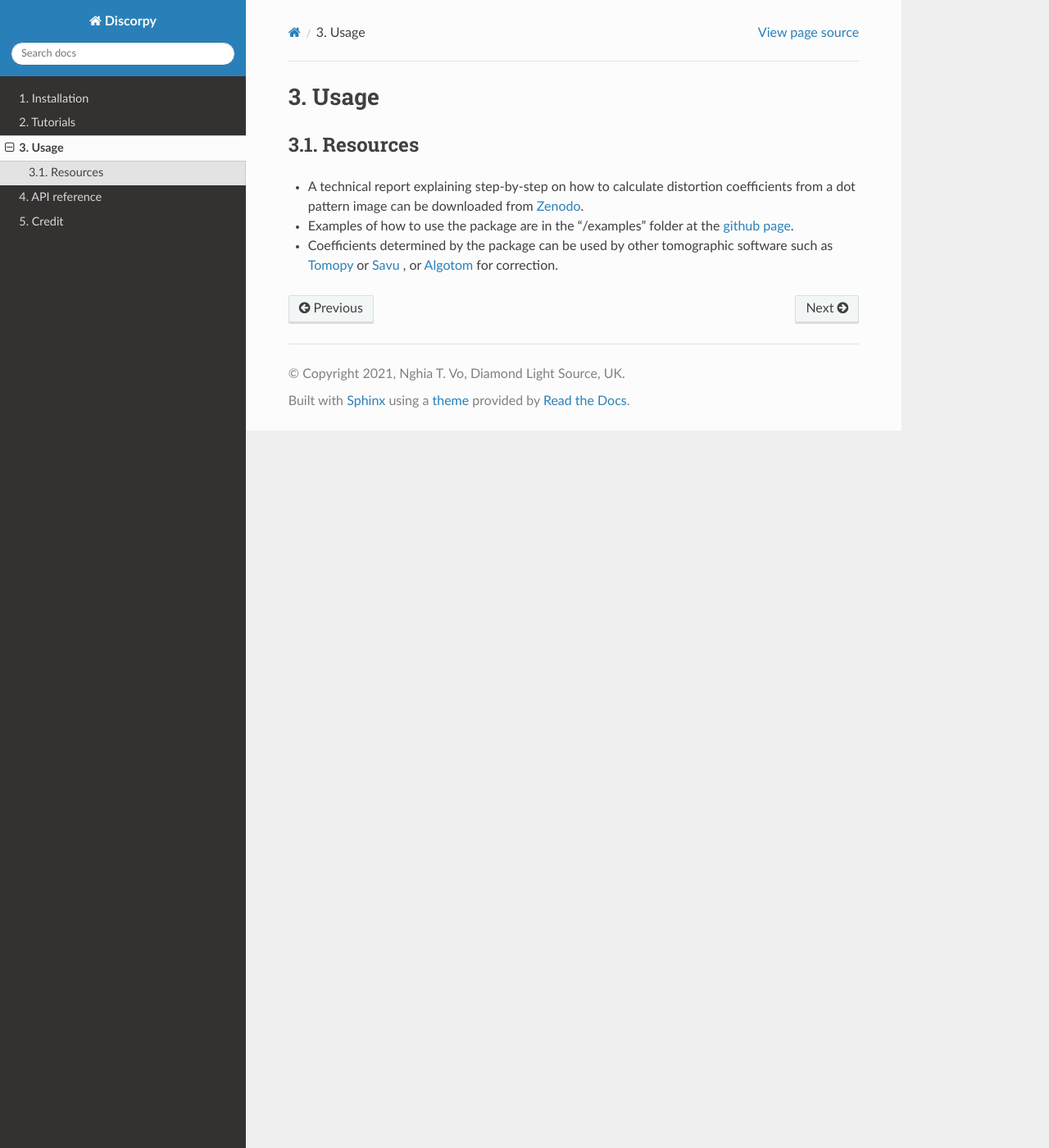
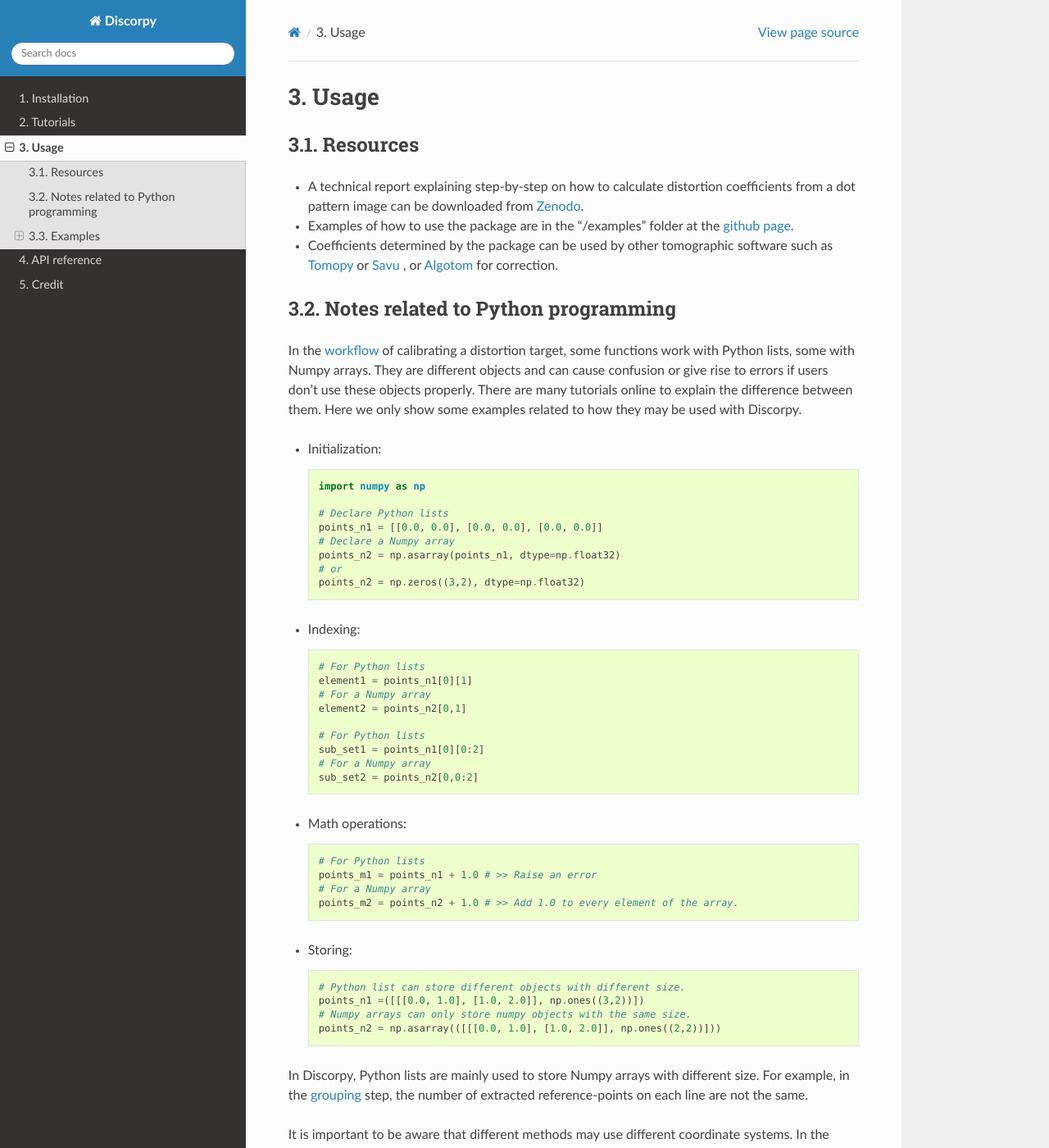
Before and after one commit to DiamondLightSource/discorpy, a Sphinx documentation site: the page built from docs/source/usage.rst, in a window 1280 px wide and 1400 px high. Shown: the whole window at 82% size. Built offline with Sphinx 7.4.7 and the Read the Docs theme 2.0.0, drawn with Linux system fonts in a browser that asks for light colours; some of the changed text lies outside the part shown.

Commit message:
Add docs for Usage section, example 1

```diff
--- a/docs/source/conf.py
+++ b/docs/source/conf.py
@@ -140,7 +140,7 @@ texinfo_documents = [
 # Add any paths that contain custom static files (such as style sheets) here,
 # relative to this directory. They are copied after the builtin static files,
 # so a file named "default.css" will overwrite the builtin "default.css".
-html_static_path = ['_static']
+#html_static_path = ['_static']
 
 autodoc_mock_imports = [
     'pillow',
--- a/docs/source/tutorials/methods.rst
+++ b/docs/source/tutorials/methods.rst
@@ -1,3 +1,5 @@
+.. _methods:
+
 Methods for correcting distortions
 ==================================
 
--- a/docs/source/usage.rst
+++ b/docs/source/usage.rst
@@ -5,10 +5,84 @@ Usage
 Resources
 ---------
 
-- A technical report explaining step-by-step on how to calculate distortion coefficients
-  from a dot pattern image can be downloaded from `Zenodo <https://zenodo.org/record/1322720>`_.
+- A technical report explaining step-by-step on how to calculate distortion
+  coefficients from a dot pattern image can be downloaded from `Zenodo <https://zenodo.org/record/1322720>`_.
 - Examples of how to use the package are in the "/examples" folder at the `github page <https://github.com/DiamondLightSource/discorpy/tree/master/examples>`_.
 - Coefficients determined by the package can be used by other tomographic
   software such as `Tomopy <https://tomopy.readthedocs.io/en/latest/api/tomopy.prep.alignment.html>`_ or
   `Savu <https://github.com/DiamondLightSource/Savu/blob/master/savu/plugins/corrections/distortion_correction.py>`_
   , or `Algotom <https://github.com/algotom/algotom>`_ for correction.
+
+Notes related to Python programming
+-----------------------------------
+
+In the :ref:`workflow <methods>` of calibrating a distortion target, some functions
+work with Python lists, some with Numpy arrays. They are different objects and
+can cause confusion or give rise to errors if users don't use these objects
+properly. There are many tutorials online to explain the difference between them.
+Here we only show some examples related to how they may be used with Discorpy.
+
+- Initialization:
+
+  .. code-block:: python
+
+     import numpy as np
+
+     # Declare Python lists
+     points_n1 = [[0.0, 0.0], [0.0, 0.0], [0.0, 0.0]]
+     # Declare a Numpy array
+     points_n2 = np.asarray(points_n1, dtype=np.float32)
+     # or
+     points_n2 = np.zeros((3,2), dtype=np.float32)
+
+- Indexing:
+
+  .. code-block:: python
+
+     # For Python lists
+     element1 = points_n1[0][1]
+     # For a Numpy array
+     element2 = points_n2[0,1]
+
+     # For Python lists
+     sub_set1 = points_n1[0][0:2]
+     # For a Numpy array
+     sub_set2 = points_n2[0,0:2]
+
+- Math operations:
+
+  .. code-block:: python
+
+     # For Python lists
+     points_m1 = points_n1 + 1.0 # >> Raise an error
+     # For a Numpy array
+     points_m2 = points_n2 + 1.0 # >> Add 1.0 to every element of the array.
+
+- Storing:
+
+  .. code-block:: python
+
+     # Python list can store different objects with different size.
+     points_n1 =([[[0.0, 1.0], [1.0, 2.0]], np.ones((3,2))])
+     # Numpy arrays can only store numpy objects with the same size.
+     points_n2 = np.asarray(([[[0.0, 1.0], [1.0, 2.0]], np.ones((2,2))]))
+
+In Discorpy, Python lists are mainly used to store Numpy arrays with different
+size. For example, in the :ref:`grouping <methods>` step, the number of extracted
+reference-points on each line are not the same.
+
+It is important to be aware that different methods may use different coordinate systems.
+In the image coordinate system, the origin is at the top-left corner of the image.
+For example, the `center-of-mass <https://docs.scipy.org/doc/scipy/reference/generated/scipy.ndimage.center_of_mass.html>`_
+of an object refers to this origin. In the `plotting <https://matplotlib.org/stable/tutorials/introductory/pyplot.html>`_
+coordinate system, the origin is at the bottom-left. The parabolic fits of
+horizontal lines refers to the bottom-left origin, however the one of vertical
+lines refers to the top-left origin with coordinates swapped. This is necessary
+to avoid the numerical problem of fitting lines nearly perpendicular to the axis.
+
+Examples
+--------
+
+.. toctree::
+
+    usage/example_01
```
Also changed, not shown: other parts of docs/source/tutorials/methods.rst (+1 -0 lines), docs/source/install.rst (+7 -6 lines), docs/source/usage/example_01.rst (added, +211 -0 lines), .readthedocs.yaml, docs/source/usage/figs/example_01/fig1.jpg (added), docs/source/usage/figs/example_01/fig2.jpg (added), docs/source/usage/figs/example_01/fig3.png (added), docs/source/usage/figs/example_01/fig4.png (added), docs/source/usage/figs/example_01/fig6.png (added), docs/source/usage/figs/example_01/fig7.jpg (added), docs/source/usage/figs/example_01/fig8.jpg (added), 1 other file.
